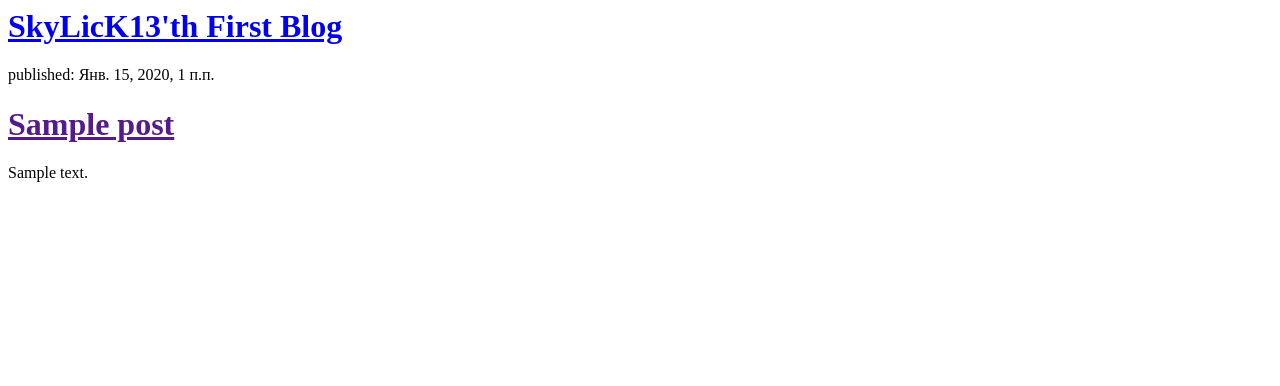
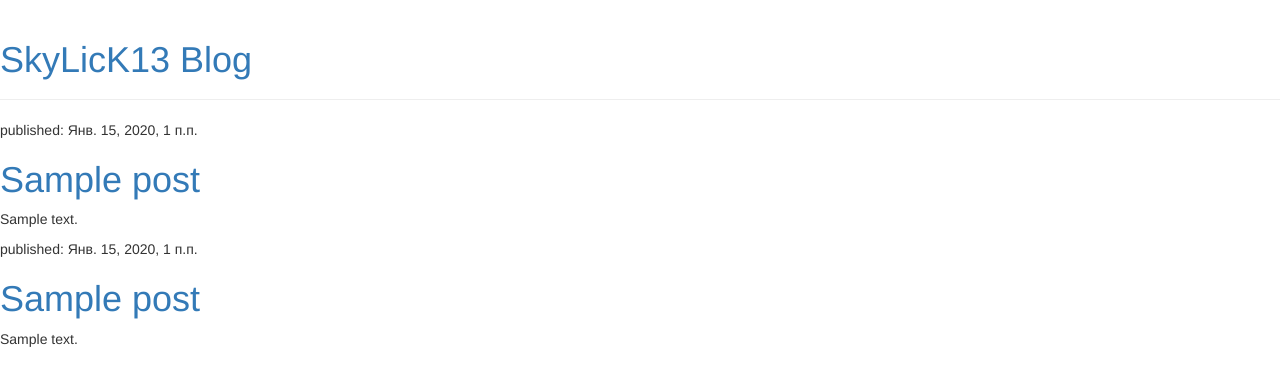
Before and after one commit to SkyLicK13/my-first-blog, a Django app: template blog/templates/blog/post_list.html in a window 1280 px wide. Shown: the top 386 px of the page. Run offline with Django 3.2, Linux system fonts and the light colour scheme; the template is opened without the code that fills it: values that come from a table or form of the project are taken from there, others are empty; tables that the repository leaves empty hold one stand-in row (values such as "Sample post"); some libraries are stand-ins or nearby versions.

Commit message:
one more blog

```diff
--- a/blog/templates/blog/post_list.html
+++ b/blog/templates/blog/post_list.html
@@ -1,10 +1,17 @@
+{% load static %}
 <html>
     <head>
         <title>SkyLicK13'th BLOG</title>
+	<link rel="stylesheet" href="//maxcdn.bootstrapcdn.com/bootstrap/3.2.0/css/bootstrap.min.css">
+	<link rel="stylesheet" href="//maxcdn.bootstrapcdn.com/bootstrap/3.2.0/css/bootstrap-theme.min.css">
+	<link href="https://fonts.googleapis.com/css?family=Lobster&subset=latin,cyrillic" rel="stylesheet" type="text/css">
+	<link rel="stylesheet" href="{% static 'css/blog.css' %}">
     </head>
     <body>
     <div>
-    <h1><a href="/">SkyLicK13'th First Blog</a></h1>
+    <div class="page-header">
+    <h1><a href="/">SkyLicK13 Blog</a></h1>
+</div>
 </div>
 
 {% for post in posts %}
@@ -14,5 +21,10 @@
         <p>{{ post.text|linebreaksbr }}</p>
     </div>
 {% endfor %}
+<div class="post">
+    <p>published: {{ post.published_date }}</p>
+    <h1><a href="">{{ post.title }}</a></h1>
+    <p>{{ post.text|linebreaksbr }}</p>
+</div>
     </body>
 </html>
```
Also changed, not shown: blog/static/css/blog.css (added).
